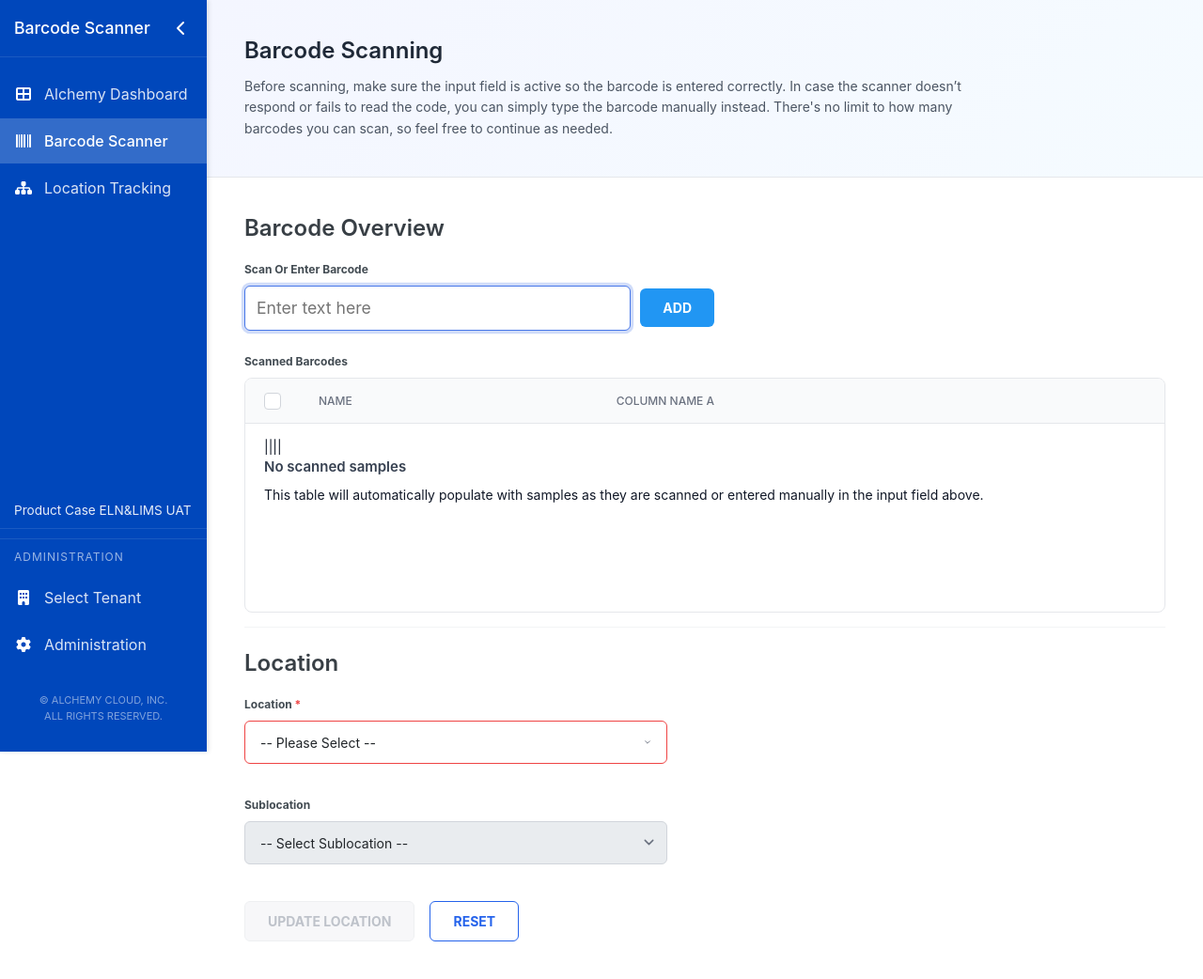
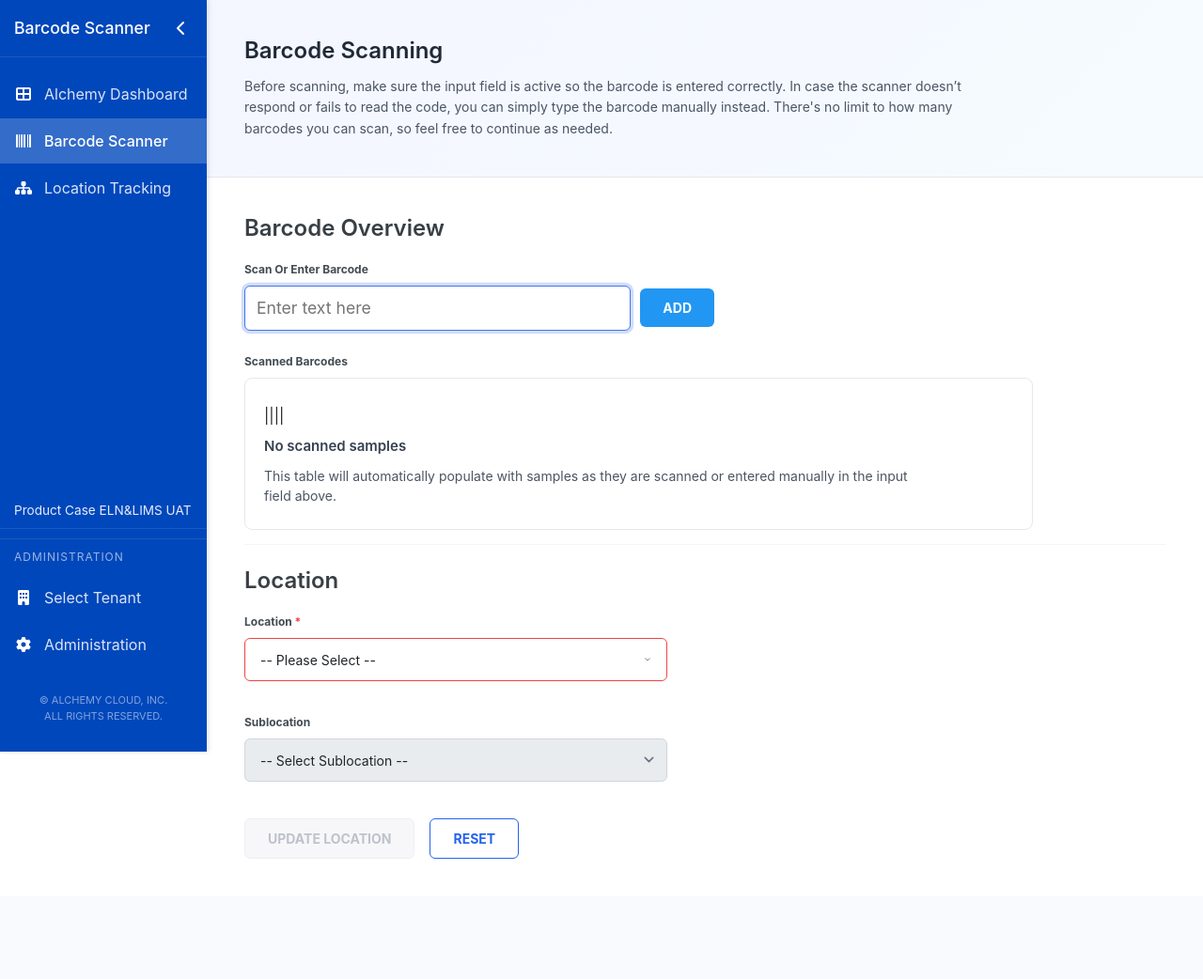
Before and after one commit to pbrose82/barcode_scanning, a Flask app: page /tenant/default in a window 1280 px wide. Shown: the whole page at 94% size. After the commit the page ends 914 px from the top, so only its background shows below. Run offline with Flask 2, Linux system fonts and the light colour scheme; some libraries are stand-ins or nearby versions.

Commit message:
Update index.html

```diff
--- a/templates/index.html
+++ b/templates/index.html
@@ -17,14 +17,14 @@
     padding: 0;
   }
 
-  /* UPDATED: Header with gradient, full width */
+  /* Header with gradient, full width */
   .page-header {
     background: linear-gradient(135deg, #F4F6FF 0%, #F5FBFF 100%);
     padding: 40px;
     border-bottom: 1px solid #E5E7EB;
   }
 
-  /* UPDATED: Main content area is white with padding, full width */
+  /* Main content area is white with padding, full width */
   .scanner-main {
       background-color: #FFFFFF;
       padding: 40px;
@@ -72,53 +72,83 @@
   /* Buttons */
   .btn{ border:none; border-radius:6px; padding: 10px 24px; font-size:14px; font-weight:700; text-transform:uppercase; cursor:pointer; }
   .btn-primary{ background:#2196F3; color:#fff; }
-  .btn-outline {
-      background-color: transparent; color: #2563EB; border: 1px solid #2563EB;
-  }
+  .btn-outline { background-color: transparent; color: #2563EB; border: 1px solid #2563EB; }
   .btn-outline:hover { background-color: #EFF6FF; }
-  .btn-secondary {
-      background-color: #F9FAFB; color: #374151; border: 1px solid #E5E7EB;
-  }
-  .btn:disabled {
-      background-color: #F3F4F6; color: #9CA3AF; cursor: not-allowed; border: 1px solid #E5E7EB;
+  .btn-secondary { background-color: #F9FAFB; color: #374151; border: 1px solid #E5E7EB; }
+  .btn:disabled { background-color: #F3F4F6; color: #9CA3AF; cursor: not-allowed; border: 1px solid #E5E7EB; }
+
+  /* Location Grid (stacked) */
+  .location-grid {
+    display: flex;
+    flex-direction: column;
+    gap: 20px;
+    max-width: 450px;
   }
 
-  /* Table & Bulk Actions */
+  .scanner-container{
+    max-width: 839px;
+    margin: 0 auto;
+    border-radius:12px;
+    overflow:hidden;
+    box-shadow:0 4px 12px rgba(0,0,0,.08);
+  }
+
+  /* === SPEC-EXACT FRAME FOR SCANNED TABLE === */
+  .scanner-spec-frame{
+    width: 839px;                 /* Fixed width per spec */
+    height: 162px;                /* Fixed height per spec */
+    border: 1px solid #E5E7EB;    /* 1px border */
+    border-radius: 8px;
+    background: #fff;
+    overflow: hidden;
+    position: relative;
+    box-sizing: border-box;
+  }
+
+  /* Bulk Action Toolbar (unchanged behavior, sits at top of frame when visible) */
+  #bulk-action-toolbar{
+    display: none;
+    align-items: center;
+    gap: 16px;
+    padding: 8px 20px;
+    background-color: #F3F4F6;
+    border-bottom: 1px solid #E5E7EB;
+  }
+  #selection-count { font-size: 14px; font-weight: 600; color: #374151; flex-grow: 1; }
+  .toolbar-btn { display:flex; align-items:center; gap:6px; background:none; border:none; cursor:pointer; font-size:14px; font-weight:600; color:#4B5563; }
+  .toolbar-btn:hover { color:#111827; }
+  .toolbar-btn svg { width:18px; height:18px; fill: currentColor; }
+
+  /* Table region (shown when there are rows) */
   .scanned-table-container{
-    border: 1px solid #E5E7EB; border-radius:8px;
-    margin-top:8px; overflow:hidden;
-    min-height: 250px;
+    height: 100%;
+    overflow: auto;
+    border: 0;
   }
-  .scanned-table{ width:100%; border-collapse:collapse; }
-  .scanned-table thead{
-    background: #F9FAFB; border-bottom: 1px solid #E5E7EB;
+
+  /* Table visuals */
+  .scanned-table{ width: 100%; border-collapse: collapse; table-layout: fixed; }
+  .scanned-table thead{ background: #F9FAFB; border-bottom: 1px solid #E5E7EB; }
+  .scanned-table th, .scanned-table td{
+    text-align:left; padding:14px 20px; border-bottom:1px solid #E5E7EB;
+    white-space: nowrap; overflow: hidden; text-overflow: ellipsis;
   }
-  .scanned-table th, .scanned-table td {
-    text-align:left; padding:14px 20px; border-bottom:1px solid #E5E7EB;
-  }
-  .scanned-table th {
-     font-size:12px; font-weight: 500; color: #6B7280; text-transform:uppercase;
-  }
-  .scanned-table td { font-size:14px; color: #111827; }
+  .scanned-table th { font-size:12px; font-weight:500; color:#6B7280; text-transform:uppercase; }
+  .scanned-table td { font-size:14px; color:#111827; }
   .scanned-table tbody tr:last-child td{ border-bottom:none; }
   .scanned-table th.col-select, .scanned-table td.col-select { width: 48px; }
 
-  /* Bulk Action Toolbar */
-  #bulk-action-toolbar {
-      display: none; align-items: center; gap: 16px;
-      padding: 8px 20px; background-color: #F3F4F6;
-      border-bottom: 1px solid #E5E7EB;
+  /* EXACT empty-state placement & spacing from spec:
+     Top: 26.5px, Right: 130px, Bottom: 26px, Left: 20px, gap: 10px */
+  .spec-empty{
+    position: absolute;
+    top: 26.5px; left: 20px; right: 130px; bottom: 26px;
+    display: flex;
+    flex-direction: column;
+    gap: 10px;
   }
-  #selection-count {
-      font-size: 14px; font-weight: 600; color: #374151; flex-grow: 1;
-  }
-  .toolbar-btn {
-      display: flex; align-items: center; gap: 6px;
-      background: none; border: none; cursor: pointer;
-      font-size: 14px; font-weight: 600; color: #4B5563;
-  }
-  .toolbar-btn:hover { color: #111827; }
-  .toolbar-btn svg { width: 18px; height: 18px; fill: currentColor; }
+  .empty-state-title{ font-size: 15px; font-weight: 600; color:#374151; }
+  .empty-state-text{ font-size: 14px; color:#4B5563; }
 
   /* Custom Checkbox */
   .checkbox-input {
@@ -138,29 +168,8 @@
     width: 8px; height: 2px; background-color: white;
   }
 
-  /* Location Grid */
- /* UPDATED: Location fields are now always stacked vertically */
-  .location-grid {
-    display: flex;
-    flex-direction: column;
-    gap: 20px;
-    max-width: 450px; /* To match the width of other form fields */
-  }
-
-  .scanner-container{
-    max-width: 839px; /* Controls the width */
-    margin: 0 auto;    /* Centers the container on the page */
-    border-radius:12px;
-    overflow:hidden;
-    box-shadow:0 4px 12px rgba(0,0,0,.08);
-  }
-  /* Empty state */
-  .empty-state{ text-align:center; padding:60px 20px; }
-  .empty-state-title{ font-size:15px; font-weight:600; color:#374151; margin-bottom:8px; }
-
   /* Actions row */
   .button-group{ display:flex; gap:16px; margin-top: 24px; }
-
 </style>
 {% endblock %}
 
@@ -182,18 +191,26 @@
         <button id="add-barcode" class="btn btn-primary">Add</button>
       </div>
     </div>
+
+    <!-- SCANNED BARCODES (spec-exact frame) -->
     <div class="form-group">
       <label class="form-label">Scanned Barcodes</label>
-        <div class="scanned-table-container">
+
+      <div class="scanner-spec-frame">
         <div id="bulk-action-toolbar">
           <span id="selection-count">0 selected</span>
           <button id="bulk-delete-btn" class="toolbar-btn">
-                <svg viewBox="0 0 20 20" fill="currentColor"><path fill-rule="evenodd" d="M9 2a1 1 0 00-.894.553L7.382 4H4a1 1 0 000 2v10a2 2 0 002 2h8a2 2 0 002-2V6a1 1 0 100-2h-3.382l-.724-1.447A1 1 0 0011 2H9zM7 8a1 1 0 012 0v6a1 1 0 11-2 0V8zm4 0a1 1 0 012 0v6a1 1 0 11-2 0V8z" clip-rule="evenodd" /></svg>
+            <svg viewBox="0 0 20 20" fill="currentColor">
+              <path fill-rule="evenodd" d="M9 2a1 1 0 00-.894.553L7.382 4H4a1 1 0 000 2v10a2 2 0 002 2h8a2 2 0 002-2V6a1 1 0 100-2h-3.382l-.724-1.447A1 1 0 0011 2H9zM7 8a1 1 0 012 0v6a1 1 0 11-2 0V8zm4 0a1 1 0 012 0v6a1 1 0 11-2 0V8z" clip-rule="evenodd"/>
+            </svg>
             Delete
           </button>
         </div>
-          <table class="scanned-table">
-            <thead>
+
+        <!-- Table (hidden when empty) -->
+        <div class="scanned-table-container" id="scanned-table-wrap">
+          <table class="scanned-table" id="scanned-table">
+            <thead id="scanned-head">
               <tr>
                 <th class="col-select">
                   <input type="checkbox" id="select-all-checkbox" class="checkbox-input">
@@ -204,6 +221,16 @@
             </thead>
             <tbody id="scanned-items"></tbody>
           </table>
+        </div>
+
+        <!-- Exact-position empty state (shown when no rows) -->
+        <div id="empty-state" class="spec-empty">
+          <div class="barcode-icon">||||</div>
+          <div class="empty-state-title">No scanned samples</div>
+          <div class="empty-state-text">
+            This table will automatically populate with samples as they are scanned or entered manually in the input field above.
+          </div>
+        </div>
       </div>
     </div>
 
@@ -253,20 +280,27 @@ document.addEventListener('DOMContentLoaded', function () {
   const bulkDeleteBtn = document.getElementById('bulk-delete-btn');
   const selectAllCheckbox = document.getElementById('select-all-checkbox');
 
+  const tableWrap = document.getElementById('scanned-table-wrap');
+  const emptyState = document.getElementById('empty-state');
+
   let scannedBarcodes = [];
   let locationCache = [];
   const tenant = window.tenantInfo ? window.tenantInfo.tenant : null;
 
-  function showEmptyState() {
-  scannedItems.innerHTML = `
-    <tr id="empty-state">
-      <td colspan="3" class="empty-state">
-        <div class="barcode-icon">||||</div>
-        <div class="empty-state-title">No scanned samples</div>
-        <div class="empty-state-text">This table will automatically populate with samples as they are scanned or entered manually in the input field above.</div>
-      </td>
-    </tr>`;
+  /* --- SPEC VIEW TOGGLERS (minimal change) --- */
+  function showTableView() {
+    tableWrap.style.display = 'block';
+    emptyState.style.display = 'none';
   }
+  function showEmptyView() {
+    tableWrap.style.display = 'none';
+    emptyState.style.display = 'flex';
+    bulkActionToolbar.style.display = 'none';
+    selectAllCheckbox.checked = false;
+    selectAllCheckbox.indeterminate = false;
+    scannedItems.innerHTML = '';
+  }
+  function showEmptyState(){ showEmptyView(); }
 
   function addRow(barcode) {
     const rowHTML = `
@@ -282,7 +316,7 @@ document.addEventListener('DOMContentLoaded', function () {
     const barcode = barcodeInput.value.trim();
     if (!barcode || scannedBarcodes.includes(barcode)) return;
     scannedBarcodes.push(barcode);
-    document.getElementById('empty-state')?.remove();
+    showTableView();
     addRow(barcode);
     barcodeInput.value = '';
     barcodeInput.focus();
@@ -372,7 +406,7 @@ document.addEventListener('DOMContentLoaded', function () {
 
   resetButton.addEventListener('click', () => {
     scannedBarcodes = [];
-    showEmptyState();
+    showEmptyView();
     locationSelect.value = '';
     sublocationSelect.value = '';
     sublocationSelect.disabled = true;
@@ -399,13 +433,13 @@ document.addEventListener('DOMContentLoaded', function () {
       if (index > -1) scannedBarcodes.splice(index, 1);
       row.remove();
     });
-      if (scannedBarcodes.length === 0) showEmptyState();
+    if (scannedBarcodes.length === 0) showEmptyView();
     updateSelectionState();
     refreshUpdateState();
   });
 
   // Initialization
-  showEmptyState();
+  showEmptyView();
   fetchLocations();
 });
 </script>
```
Lines whose indentation alone changed are shown as unchanged.
